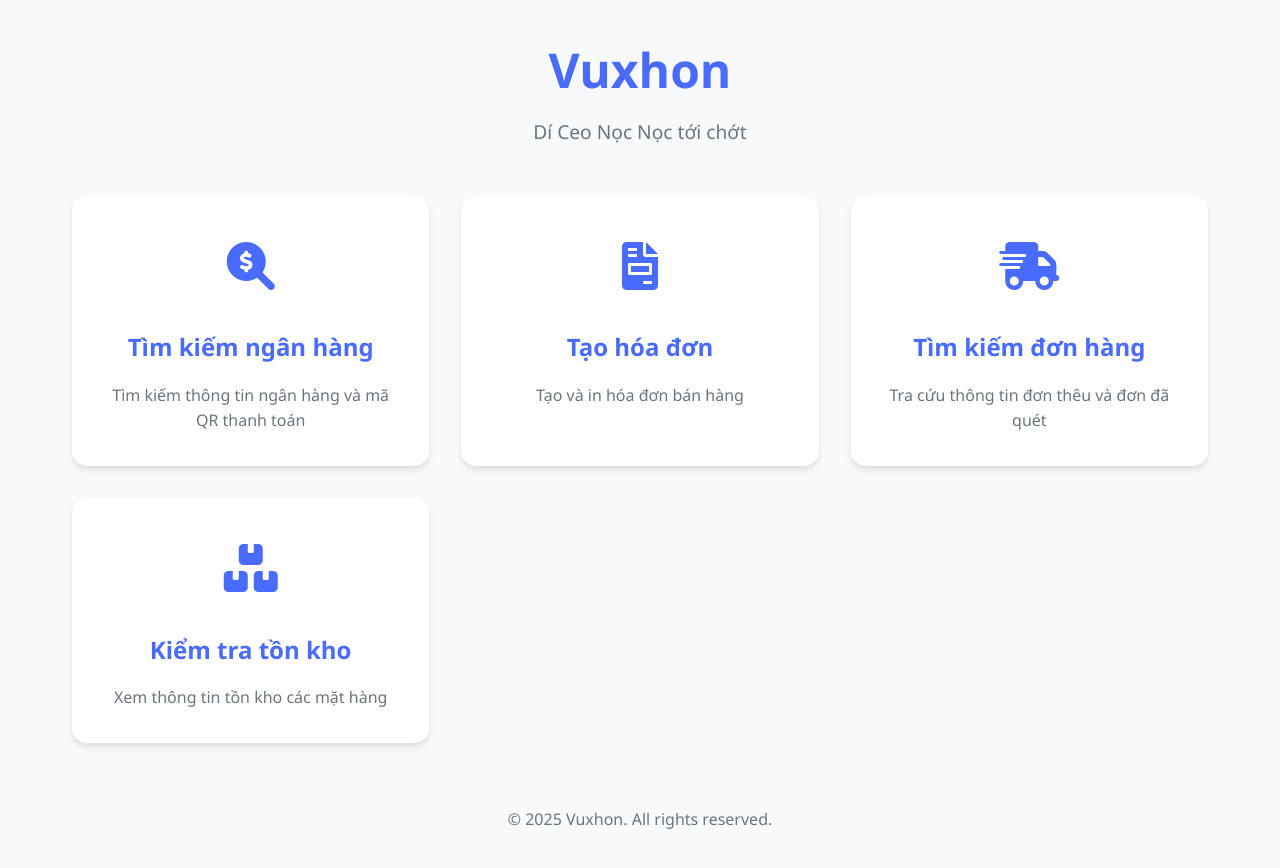
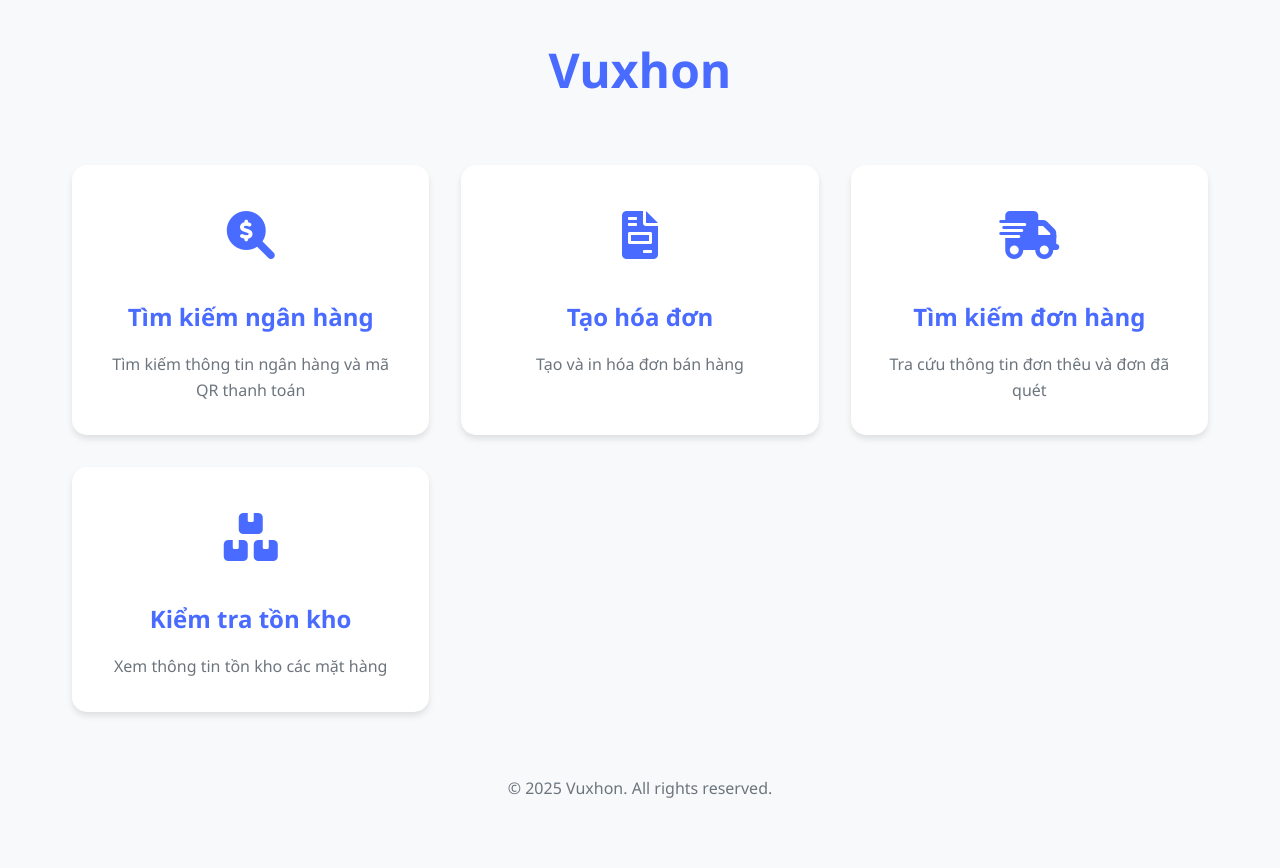
Before and after one commit to VuxHon/HomeTools, a plain HTML site: page index.html in a window 1280 px wide. Drawn offline with Linux system fonts and the light colour scheme.

Commit message:
Update index.html

```diff
--- a/index.html
+++ b/index.html
@@ -12,7 +12,6 @@
         <header>
             <div class="logo">
                 <h1>Vuxhon</h1>
-                <p>Dí Ceo Nọc Nọc tới chớt</p>
             </div>
         </header>
 
```
